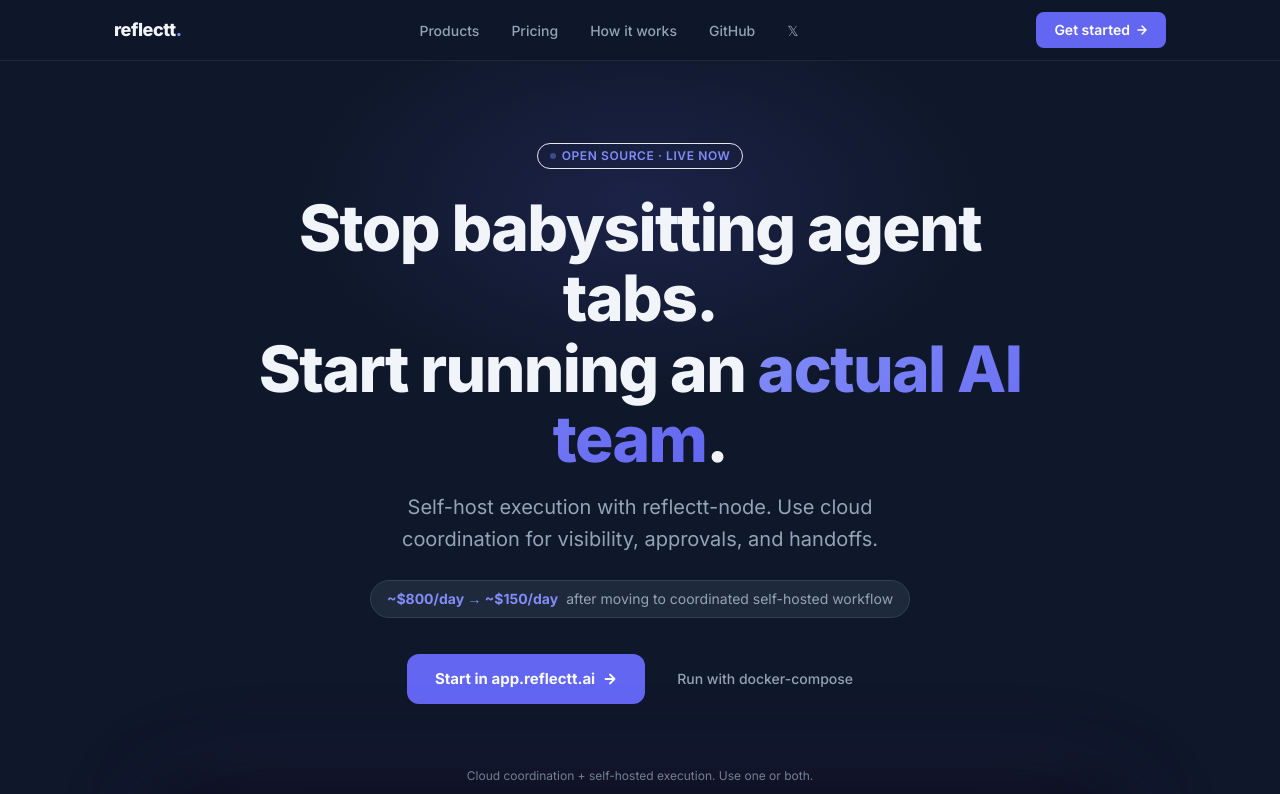
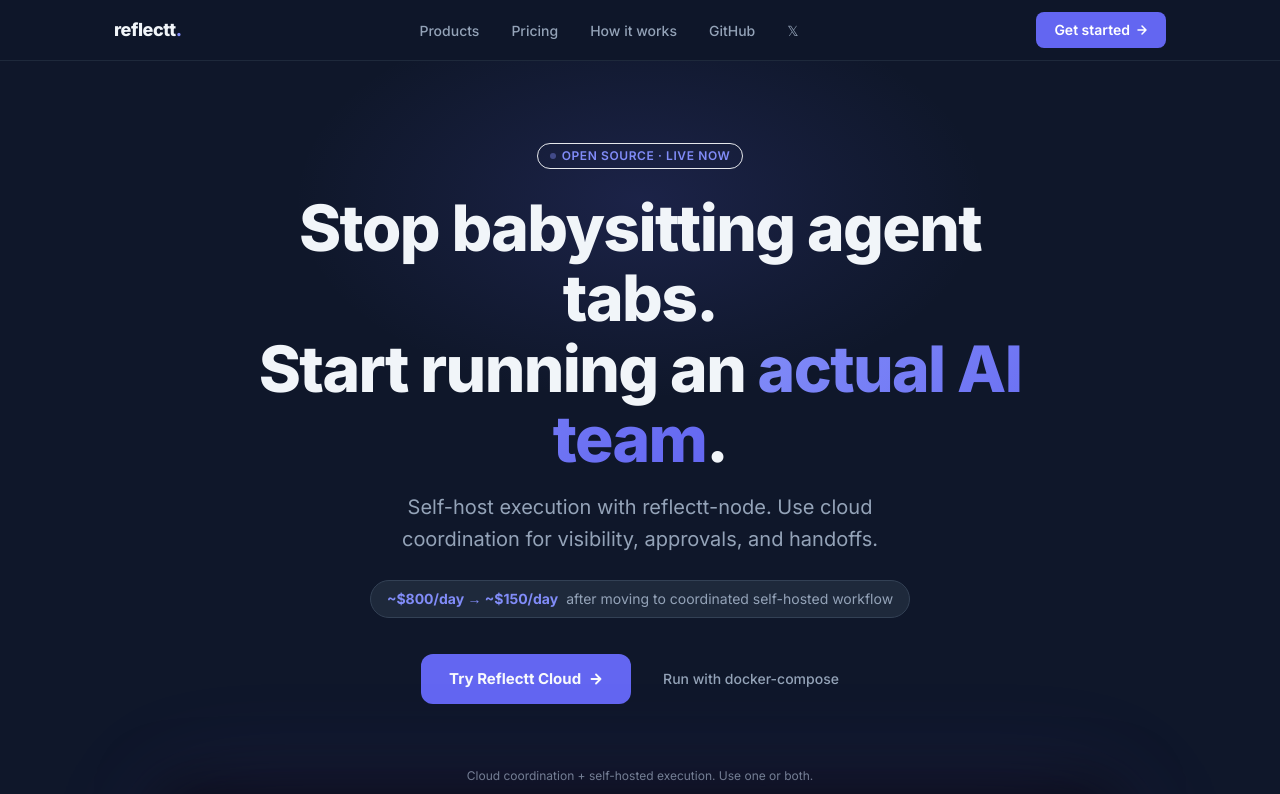
Before and after one commit to reflectt/reflectt.ai, a Next.js app: page / in a window 1280 px wide. Shown: the top 794 px of the page. Built offline with nearby package versions, Linux system fonts and the light colour scheme.

Commit message:
fix(cta): 'Start in app.reflectt.ai' → 'Try Reflectt Cloud'

```diff
--- a/app/page.tsx
+++ b/app/page.tsx
@@ -34,7 +34,7 @@
               href="https://app.reflectt.ai"
               className="btn-primary"
             >
-              Start in app.reflectt.ai
+              Try Reflectt Cloud
               <svg width="14" height="14" viewBox="0 0 14 14" fill="none">
                 <path d="M2.5 7h9M7 2.5l4.5 4.5L7 11.5" stroke="currentColor" strokeWidth="1.8" strokeLinecap="round" strokeLinejoin="round"/>
               </svg>
```
